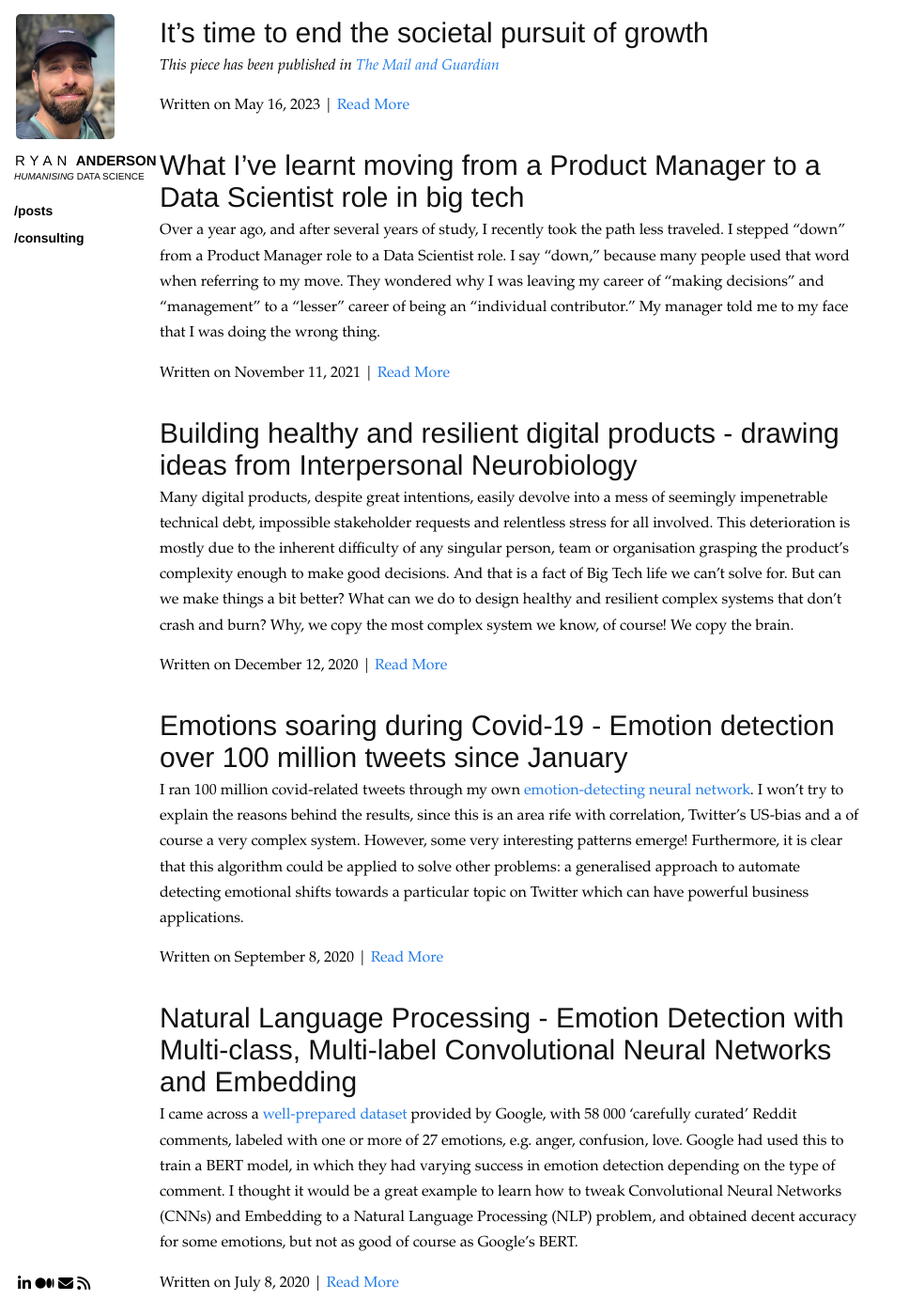
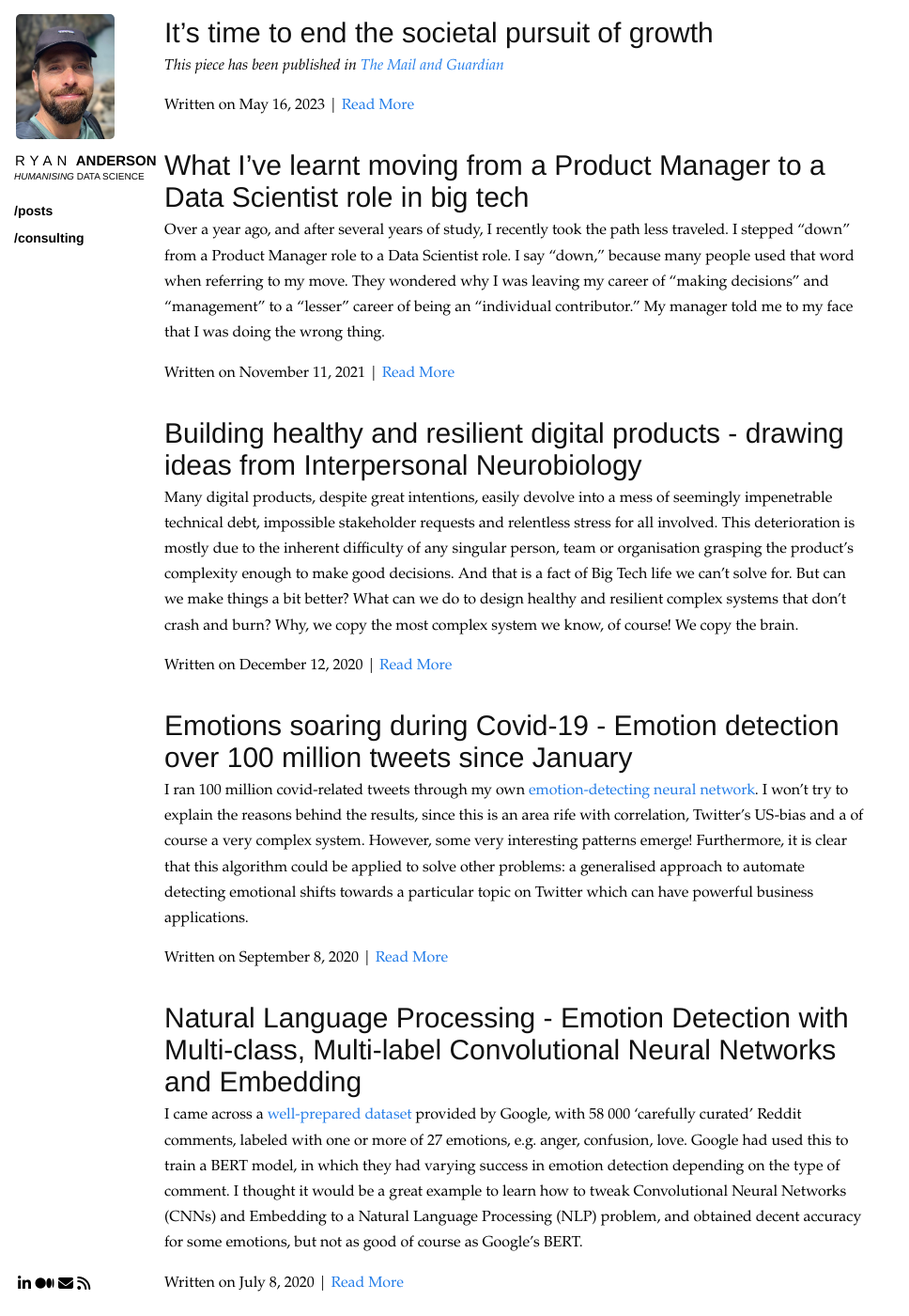
Before and after one commit to ryan-anderson-ds/ryan-anderson-ds.github.io, a Jekyll site: the page built from index.html, in a window 1280 px wide and 1400 px high. Shown: the whole window at 94% size, without its empty margins (0-968 px from the left). Built offline with Jekyll 4.4.1, drawn with Linux system fonts in a browser that asks for light colours.

Commit message:
Update base.scss

```diff
--- a/css/base.scss
+++ b/css/base.scss
@@ -92,7 +92,7 @@ a {
 
 .content {
   max-width: 750px;
-  margin-left: 170px;
+  margin-left: 175px;
   margin-right: 20px;
   margin-bottom: 50px;
   h1, h2, h3, h4 {
```
